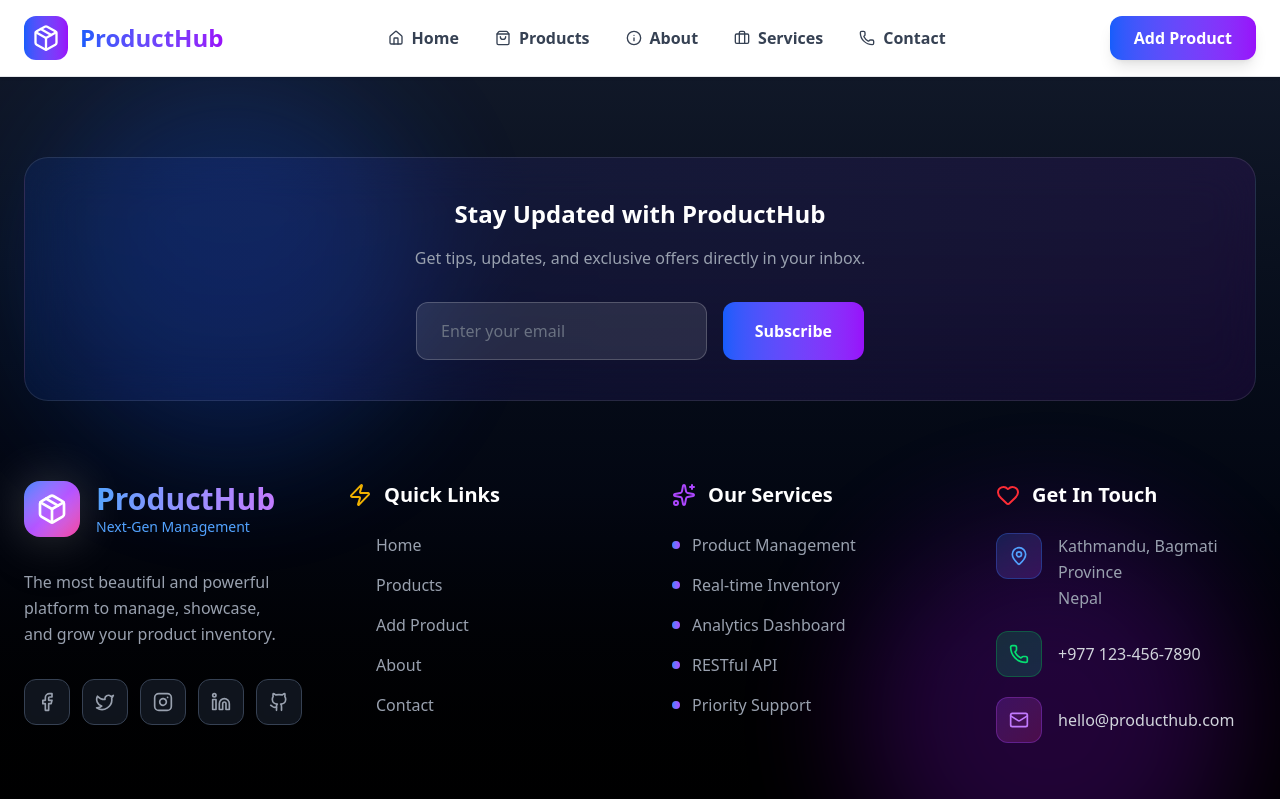
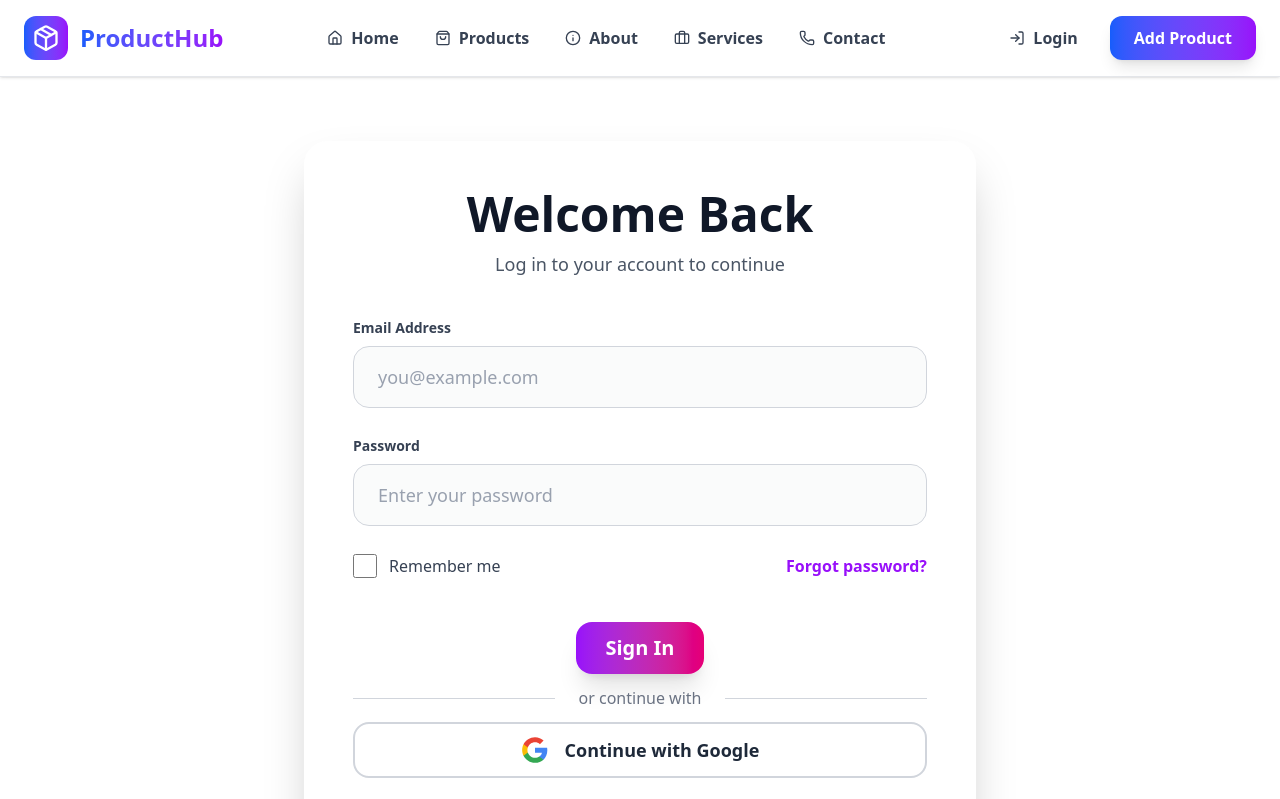
Before and after one commit to PradipKhanal22/React-Laravel, a React (Vite) app in the folder ReactApi/: page /login in a window 1280 px wide. Shown: the top 799 px of the page. Built offline with nearby package versions, Linux system fonts and the light colour scheme.

Commit message:
all the pages related to products in products page

```diff
--- a/ReactApi/src/App.jsx
+++ b/ReactApi/src/App.jsx
@@ -11,6 +11,7 @@ import ViewProduct from "./pages/products/ViewProduct";
 import About from "./pages/About";
 import Services from "./pages/Services";
 import Contact from "./pages/Contact";
+import LoginPage from "./pages/LoginPage";
 
 export default function App() {
   return (
@@ -27,6 +28,7 @@ export default function App() {
             <Route path="/about" element={<About />} />
             <Route path="/services" element={<Services />} />
             <Route path="/contact" element={<Contact />} />
+            <Route path="/login" element={<LoginPage />} />
           </Routes>
         </main>
         <Footer />
--- a/ReactApi/src/components/Navbar.jsx
+++ b/ReactApi/src/components/Navbar.jsx
@@ -1,6 +1,6 @@
 import { useState } from "react";
 import { Link, useLocation } from "react-router-dom";
-import { Package, Menu, X, Home, ShoppingBag, Info, Briefcase, Phone } from "lucide-react";
+import { Package, Menu, X, Home, ShoppingBag, Info, Briefcase, Phone, LogIn } from "lucide-react";
 
 export default function Navbar() {
   const [isOpen, setIsOpen] = useState(false);
@@ -48,12 +48,20 @@ export default function Navbar() {
             ))}
           </div>
 
-          {/* CTA Button */}
-          <Link to="/products/add" className="hidden md:block">
-            <button className="bg-linear-to-r from-blue-600 to-purple-600 text-white px-6 py-2.5 rounded-xl font-semibold shadow-lg hover:shadow-xl hover:scale-105 transition-all">
-              Add Product
-            </button>
-          </Link>
+          {/* CTA Buttons */}
+          <div className="hidden md:flex items-center gap-3">
+            <Link to="/login">
+              <button className="flex items-center gap-2 text-gray-700 px-5 py-2.5 rounded-xl font-semibold hover:bg-gray-100 transition-all">
+                <LogIn className="w-4 h-4" />
+                Login
+              </button>
+            </Link>
+            <Link to="/products/add">
+              <button className="bg-linear-to-r from-blue-600 to-purple-600 text-white px-6 py-2.5 rounded-xl font-semibold shadow-lg hover:shadow-xl hover:scale-105 transition-all">
+                Add Product
+              </button>
+            </Link>
+          </div>
 
           {/* Mobile Menu Button */}
           <button
@@ -82,6 +90,12 @@ export default function Navbar() {
                 {link.label}
               </Link>
             ))}
+            <Link to="/login" onClick={() => setIsOpen(false)}>
+              <button className="w-full flex items-center justify-center gap-2 text-gray-700 border-2 border-gray-300 px-6 py-3 rounded-xl font-semibold hover:bg-gray-100 transition-all mt-2">
+                <LogIn className="w-5 h-5" />
+                Login
+              </button>
+            </Link>
             <Link to="/products/add" onClick={() => setIsOpen(false)}>
               <button className="w-full bg-linear-to-r from-blue-600 to-purple-600 text-white px-6 py-3 rounded-xl font-semibold shadow-lg mt-2">
                 Add Product
--- /dev/null
+++ b/ReactApi/src/pages/LoginPage.jsx
@@ -0,0 +1,148 @@
+// src/pages/LoginPage.jsx
+import React, { useState } from "react";
+import { Link } from "react-router-dom";
+
+const LoginPage = () => {
+  const [email, setEmail] = useState("");
+  const [password, setPassword] = useState("");
+  const [rememberMe, setRememberMe] = useState(false);
+  const [isLoading, setIsLoading] = useState(false);
+
+  const handleSubmit = async (e) => {
+    e.preventDefault();
+    setIsLoading(true);
+
+    setTimeout(() => {
+      console.log("Login attempt:", { email, password, rememberMe });
+      setIsLoading(false);
+      alert("Login successful! (Demo mode)");
+      // navigate("/dashboard");
+    }, 1500);
+  };
+
+  return (
+    <>
+      {/* Full-screen Gradient Background */}
+      <div className="min-h-screen flex items-center justify-center px-4 py-16">
+        <div className="w-full max-w-2xl"> {/* Wider form */}
+          {/* Glassmorphic Wide Login Card */}
+          <div className="bg-white/95 backdrop-blur-2xl rounded-3xl shadow-2xl p-10 md:p-12 border border-white/30">
+            {/* Header */}
+            <div className="text-center mb-10">
+              <h1 className="text-5xl font-bold text-gray-900 mb-3">
+               Welcome Back
+              </h1>
+              <p className="text-gray-600 text-lg">
+                Log in to your account to continue
+              </p>
+            </div>
+
+            {/* Login Form */}
+            <form onSubmit={handleSubmit} className="space-y-7">
+              {/* Email Field */}
+              <div>
+                <label className="block text-sm font-semibold text-gray-700 mb-2">
+                  Email Address
+                </label>
+                <input
+                  type="email"
+                  required
+                  value={email}
+                  onChange={(e) => setEmail(e.target.value)}
+                  className="w-full px-6 py-4 rounded-2xl border border-gray-300 focus:ring-4 focus:ring-purple-500 focus:border-purple-500 outline-none transition-all duration-300 bg-gray-50/80 text-gray-900 placeholder-gray-400 text-lg"
+                  placeholder="you@example.com"
+                />
+              </div>
+
+              {/* Password Field */}
+              <div>
+                <label className="block text-sm font-semibold text-gray-700 mb-2">
+                  Password
+                </label>
+                <input
+                  type="password"
+                  required
+                  value={password}
+                  onChange={(e) => setPassword(e.target.value)}
+                  className="w-full px-6 py-4 rounded-2xl border border-gray-300 focus:ring-4 focus:ring-purple-500 focus:border-purple-500 outline-none transition-all duration-300 bg-gray-50/80 text-gray-900 placeholder-gray-400 text-lg"
+                  placeholder="Enter your password"
+                />
+              </div>
+
+              {/* Remember Me + Forgot Password */}
+              <div className="flex items-center justify-between flex-wrap gap-4">
+                <label className="flex items-center cursor-pointer">
+                  <input
+                    type="checkbox"
+                    checked={rememberMe}
+                    onChange={(e) => setRememberMe(e.target.checked)}
+                    className="w-6 h-6 text-purple-600 rounded border-gray-300 focus:ring-purple-500"
+                  />
+                  <span className="ml-3 text-base text-gray-700 font-medium">
+                    Remember me
+                  </span>
+                </label>
+
+                <Link
+                  to="/forgot-password"
+                  className="text-base font-semibold text-purple-600 hover:text-purple-700 transition"
+                >
+                  Forgot password?
+                </Link>
+              </div>
+
+              {/* Submit Button - Fixed Gradient */}
+              <div className="flex justify-center items-center">
+              <button
+                type="submit"
+                disabled={isLoading}
+                className="w-32 py-3 mt-4 bg-linear-to-r from-purple-600 to-pink-600 hover:from-purple-700 hover:to-pink-700 text-white font-bold text-xl rounded-2xl shadow-xl hover:shadow-2xl transform hover:scale-[1.02] transition-all duration-300 disabled:opacity-70 disabled:cursor-not-allowed flex items-center justify-center"
+              >
+                {isLoading ? (
+                  <>
+                    <svg className="animate-spin h-7 w-7 mr-3" viewBox="0 0 24 24">
+                      <circle className="opacity-25" cx="12" cy="12" r="10" stroke="currentColor" strokeWidth="4" />
+                      <path className="opacity-75" fill="currentColor" d="M4 12a8 8 0 018-8V0C5.373 0 0 5.373 0 12h4z" />
+                    </svg>
+                    Signing in...
+                  </>
+                ) : (
+                  "Sign In"
+                )}
+              </button>
+              </div>
+            </form>
+
+            {/* Divider */}
+            <div className="flex items-center my-3">
+              <div className="flex-1 border-t border-gray-300"></div>
+              <span className="px-6 text-gray-500 font-medium">or continue with</span>
+              <div className="flex-1 border-t border-gray-300"></div>
+            </div>
+
+            {/* Google Login */}
+            <button className="w-full py-3 border-2 border-gray-300 rounded-2xl font-semibold text-gray-800 hover:bg-gray-50 transition flex items-center justify-center gap-4 text-lg">
+              <svg className="w-7 h-7" viewBox="0 0 24 24">
+                <path fill="#4285F4" d="M22.56 12.25c0-.78-.07-1.53-.2-2.25H12v4.26h5.92c-.26 1.37-1.04 2.53-2.21 3.31v2.77h3.57c2.08-1.92 3.28-4.74 3.28-8.09z"/>
+                <path fill="#34A853" d="M12 23c2.97 0 5.46-.98 7.28-2.66l-3.57-2.77c-.98.66-2.23 1.06-3.71 1.06-2.86 0-5.29-1.93-6.16-4.53H2.18v2.84C3.99 20.53 7.7 23 12 23z"/>
+                <path fill="#FBBC05" d="M5.84 14.09c-.22-.66-.35-1.36-.35-2.09s.13-1.43.35-2.09V7.07H2.18C1.43 8.55 1 10.22 1 12s.43 3.45 1.18 4.93l2.85-2.22.81-.62z"/>
+                <path fill="#EA4335" d="M12 5.38c1.62 0 3.06.56 4.21 1.64l3.15-3.15C17.45 2.09 14.97 1 12 1 7.7 1 3.99 3.47 2.18 7.07l3.66 2.84c.87-2.6 3.3-4.53 6.16-4.53z"/>
+              </svg>
+              Continue with Google
+            </button>
+
+            {/* Sign Up Link */}
+            <p className="text-center mt-4 text-gray-700 text-lg">
+              Don't have an account?{" "}
+              <Link to="/register" className="font-bold text-purple-600 hover:text-purple-700 transition">
+                Sign up now
+              </Link>
+            </p>
+          </div>
+        </div>
+      </div>
+    </>
+  );
+};
+
+export default LoginPage;
```
